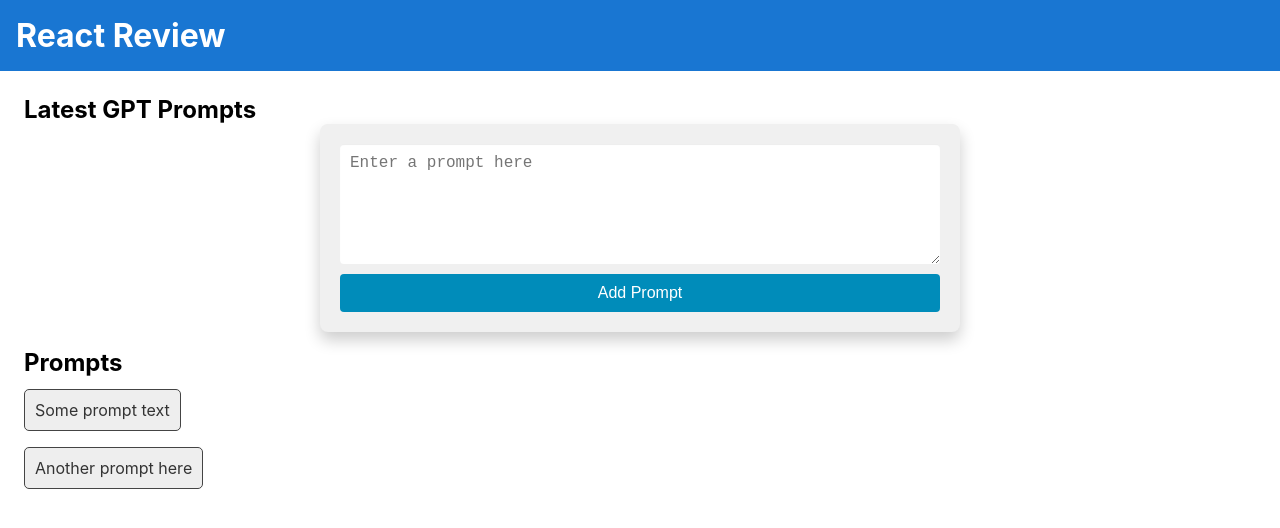
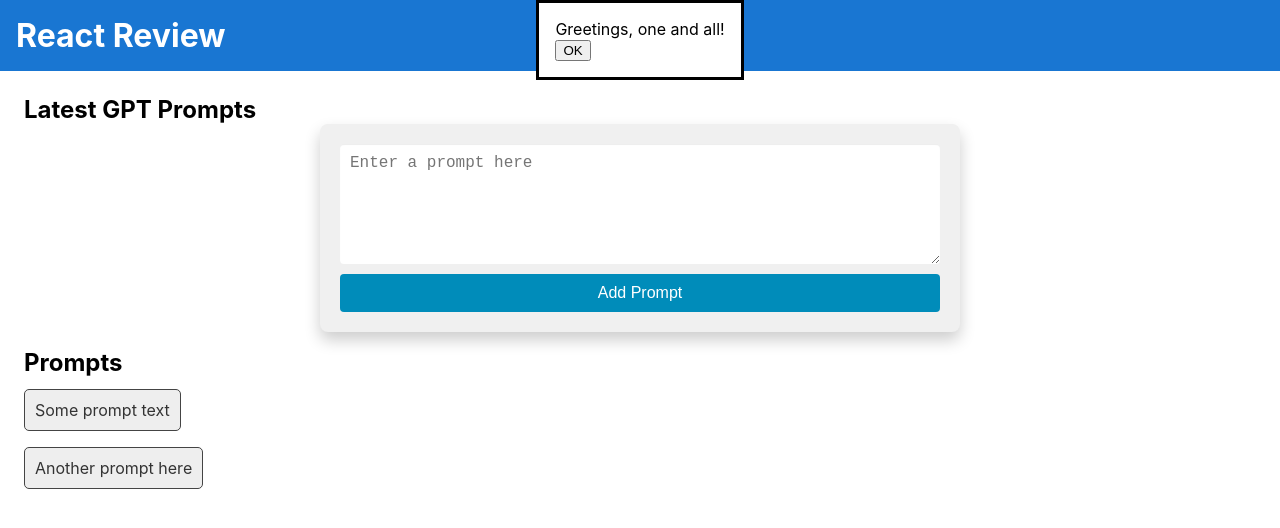
Before and after one commit to xmtrinidad/react-18-review, a React (Create React App) app: page / in a window 1280 px wide. Shown: the top 528 px of the page. Built offline with nearby package versions, Linux system fonts and the light colour scheme; the HTML template or start-up script is replaced by a standard one.

Commit message:
messing with the dialog element

```diff
--- a/src/App.js
+++ b/src/App.js
@@ -3,6 +3,7 @@ import React, { useState, useEffect } from 'react';
 import Header from './components/Header/Header';
 import PromptBox from './components/PromptBox/PromptBox';
 import PromptInput from './components/PromptInput/PromptInput';
+import MetaDataModal from './components/Modals/MetaDataModal';
 
 // class App extends Component {
 //   constructor(props) {
@@ -77,10 +78,8 @@ const App = () => {
             </div>
 
           </div>
-          {/* <div className="add-prompt-container">
-            <button onClick={addPromptHandler}>Add Prompt</button>
-          </div> */}
         </main>
+        <MetaDataModal />
       </div>
     );
 }
--- /dev/null
+++ b/src/components/Modals/MetaDataModal.js
@@ -0,0 +1,14 @@
+import './MetaDataModal.css'
+
+const MetaDataModal = () => {
+  return (
+    <dialog open>
+      <p>Greetings, one and all!</p>
+      <form method="dialog">
+        <button>OK</button>
+      </form>
+    </dialog>
+  );
+};
+
+export default MetaDataModal;
```
Also changed, not shown: src/components/Modals/MetaDataModal.css (added).
